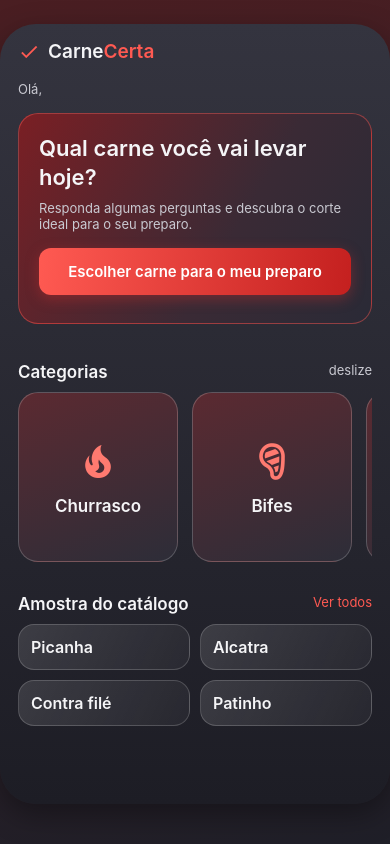
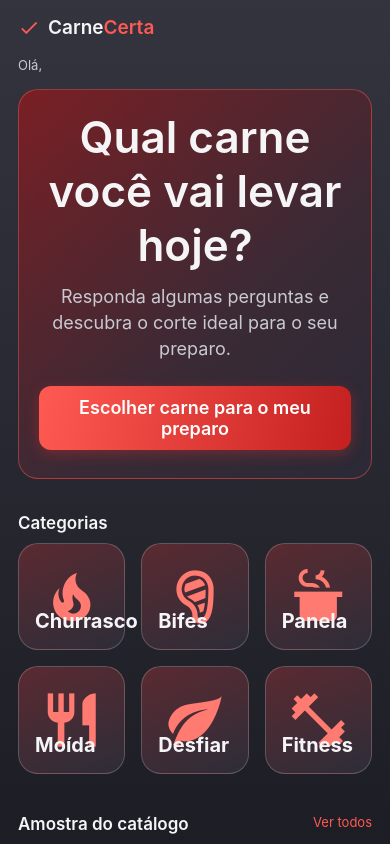
Before and after one commit to Matheus-bot/CarneCerta-ReactNative, a React Native app: screen /Inicio in a window 390 px wide. Built offline with nearby package versions, Linux system fonts and the light colour scheme.

Commit message:
style: hero centralizado e grade de categorias no início web

```diff
--- a/App.tsx
+++ b/App.tsx
@@ -64,7 +64,6 @@ const styles = StyleSheet.create({
     flex: 1,
   },
   fundoWeb: {
-    paddingVertical: 24,
     alignItems: 'center',
   },
   celular: {
@@ -72,13 +71,8 @@ const styles = StyleSheet.create({
     width: '100%',
     overflow: 'hidden',
   },
+
   celularWeb: {
-    // Na web, flex: 0 vira "flex-basis: 0%" e zera a altura; -1 mantém o height de 780
-    flex: -1,
-    maxWidth: 390,
-    height: 780,
-    maxHeight: '100%',
-    borderRadius: 36,
-    boxShadow: '0px 10px 30px rgba(0, 0, 0, 0.35)',
+    maxWidth: 1280,
   },
 });
--- a/components/ui.tsx
+++ b/components/ui.tsx
@@ -68,20 +68,22 @@ export function Secao({ titulo, direita }: { titulo: string; direita?: ReactNode
   );
 }
 
-// .btn
+// .btn (grande: versão maior usada no bloco principal da web)
 export function Botao({
   titulo,
   onPress,
   style,
+  grande,
 }: {
   titulo: string;
   onPress?: () => void;
   style?: StyleProp<ViewStyle>;
+  grande?: boolean;
 }) {
   return (
     <Pressable onPress={onPress} style={[styles.botaoSombra, style]}>
-      <Gradiente tipo="botao" style={styles.botao}>
-        <Texto style={styles.botaoTexto}>{titulo}</Texto>
+      <Gradiente tipo="botao" style={[styles.botao, grande && styles.botaoGrande]}>
+        <Texto style={[styles.botaoTexto, grande && styles.botaoTextoGrande]}>{titulo}</Texto>
       </Gradiente>
     </Pressable>
   );
@@ -192,9 +194,14 @@ export function Opcao({
 
 // .grid2: duas colunas iguais com espaço de 10
 export function Grade2({ children }: Filhos) {
+  return <Grade colunas={2}>{children}</Grade>;
+}
+
+// Colunas iguais com espaço de 10; a última linha é completada com espaços vazios
+export function Grade({ colunas, children }: Filhos & { colunas: number }) {
   const itens = Children.toArray(children);
   const linhas: ReactNode[][] = [];
-  for (let i = 0; i < itens.length; i += 2) linhas.push(itens.slice(i, i + 2));
+  for (let i = 0; i < itens.length; i += colunas) linhas.push(itens.slice(i, i + colunas));
   return (
     <View style={styles.grade}>
       {linhas.map((linha, i) => (
@@ -204,7 +211,9 @@ export function Grade2({ children }: Filhos) {
               {item}
             </View>
           ))}
-          {linha.length === 1 && <View style={styles.gradeItem} />}
+          {Array.from({ length: colunas - linha.length }, (_, j) => (
+            <View key={'vazio' + j} style={styles.gradeItem} />
+          ))}
         </View>
       ))}
     </View>
@@ -256,6 +265,15 @@ const styles = StyleSheet.create({
     fontSize: 15,
     fontWeight: '600',
     textAlign: 'center',
+  },
+  botaoGrande: {
+    height: 64,
+    paddingVertical: 0,
+    paddingHorizontal: 40,
+    justifyContent: 'center',
+  },
+  botaoTextoGrande: {
+    fontSize: 18,
   },
   botao2Margem: {
     marginBottom: 8,
--- a/screens/TelaCatalogo.tsx
+++ b/screens/TelaCatalogo.tsx
@@ -1,16 +1,27 @@
 import { useState } from 'react';
-import { StyleSheet, View } from 'react-native';
+import { Platform, Pressable, StyleSheet, useWindowDimensions, View } from 'react-native';
 import Tela from '../components/Tela';
-import { Cartao, Chip, Entrada, Foto, Grade2, Sub, Texto, Titulo } from '../components/ui';
+import { Cartao, Chip, Entrada, Foto, Grade, Sub, Texto, Titulo } from '../components/ui';
 import { useApp } from '../contexto/AppContexto';
 import { categorias, nomeCategoria } from '../data/categorias';
 import { useNavegacao } from './rotas';
 
 const FILTROS = ['Todas', ...categorias.map((c) => c.nome)];
 
+const web = Platform.OS === 'web';
+
+// Web: 5 colunas em telas grandes, 3 em médias e 2 em pequenas; celular: sempre 2
+function colunasDaGrade(largura: number) {
+  if (!web) return 2;
+  if (largura >= 1024) return 5;
+  if (largura >= 640) return 3;
+  return 2;
+}
+
 export default function TelaCatalogo() {
   const { disponiveis } = useApp();
   const navigation = useNavegacao();
+  const { width } = useWindowDimensions();
   const [filtro, setFiltro] = useState('Todas');
   const [busca, setBusca] = useState('');
 
@@ -28,18 +39,22 @@ export default function TelaCatalogo() {
           <Chip key={f} titulo={f} ativo={filtro === f} onPress={() => setFiltro(f)} />
         ))}
       </View>
-      <Grade2>
+      <Grade colunas={colunasDaGrade(width)}>
         {lista.map((c) => (
-          <Cartao
+          <Pressable
             key={c.id}
+            style={web && styles.cartaoWeb}
             onPress={() => navigation.popTo('Detalhe', { id: c.id, origem: 'catalogo' })}
           >
-            <Foto nome={c.foto} />
-            <Texto style={styles.nome}>{c.nome}</Texto>
-            <Sub vermelho>{nomeCategoria(c.cat)}</Sub>
-          </Cartao>
+            <Cartao style={web && styles.cartaoWeb}>
+              <Foto nome={c.foto} />
+              <Texto style={styles.nome}>{c.nome}</Texto>
+              {web && <Sub>{c.desc}</Sub>}
+              <Sub vermelho>{nomeCategoria(c.cat)}</Sub>
+            </Cartao>
+          </Pressable>
         ))}
-      </Grade2>
+      </Grade>
     </Tela>
   );
 }
@@ -53,4 +68,9 @@ const styles = StyleSheet.create({
   nome: {
     fontWeight: '600',
   },
+  // Na web os cartões da mesma linha ficam com a mesma altura
+  cartaoWeb: {
+    flex: 1,
+    marginBottom: 0,
+  },
 });
--- a/screens/TelaInicial.tsx
+++ b/screens/TelaInicial.tsx
@@ -1,4 +1,11 @@
-import { Pressable, ScrollView, StyleSheet } from 'react-native';
+import {
+  Platform,
+  Pressable,
+  ScrollView,
+  StyleSheet,
+  useWindowDimensions,
+  View,
+} from 'react-native';
 import Tela from '../components/Tela';
 import { cores } from '../components/tema';
 import {
@@ -20,9 +27,12 @@ import { useNavegacao } from './rotas';
 // Carnes da "Amostra do catálogo" no protótipo
 const AMOSTRA = [1, 2, 4, 10];
 
+const web = Platform.OS === 'web';
+
 export default function TelaInicial() {
   const { usuario, carneById } = useApp();
   const navigation = useNavegacao();
+  const { height } = useWindowDimensions();
   const amostra = AMOSTRA.map(carneById).filter((c): c is Carne => !!c?.ativo);
 
   return (
@@ -30,17 +40,48 @@ export default function TelaInicial() {
       <Sub>Olá,</Sub>
       <Titulo style={styles.semMargemTopo}>{usuario?.nome}</Titulo>
 
-      <Gradiente tipo="destaque" style={styles.destaque}>
-        <Texto style={styles.destaqueTitulo}>Qual carne você vai levar hoje?</Texto>
-        <Sub style={styles.destaqueSub}>
+      <Gradiente
+        tipo="destaque"
+        style={[styles.destaque, web && [styles.destaqueWeb, { minHeight: height * 0.4 }]]}
+      >
+        <Texto style={[styles.destaqueTitulo, web && styles.destaqueTituloWeb]}>
+          Qual carne você vai levar hoje?
+        </Texto>
+        <Sub style={[styles.destaqueSub, web && styles.destaqueSubWeb]}>
           Responda algumas perguntas e descubra o corte ideal para o seu preparo.
         </Sub>
         <Botao
           titulo="Escolher carne para o meu preparo"
+          grande={web}
           onPress={() => navigation.popTo('Categorias')}
         />
       </Gradiente>
 
+      {web ? (
+        <>
+          {/* Web: grade de 3 colunas por 2 linhas no lugar do carrossel */}
+          <Secao titulo="Categorias" />
+          <View style={styles.gradeWeb}>
+            {[categorias.slice(0, 3), categorias.slice(3, 6)].map((linha, i) => (
+              <View key={i} style={styles.gradeWebLinha}>
+                {linha.map((c) => (
+                  <Pressable
+                    key={c.id}
+                    style={styles.categoriaWeb}
+                    onPress={() => navigation.popTo('Escolhas', { cat: c.id })}
+                  >
+                    <Gradiente tipo="categoria" style={styles.categoriaWebCartao}>
+                      <Icone nome={c.icone} tamanho={64} cor={cores.vermelhoIcone} />
+                      <Texto style={styles.categoriaWebNome}>{c.nome}</Texto>
+                    </Gradiente>
+                  </Pressable>
+                ))}
+              </View>
+            ))}
+          </View>
+        </>
+      ) : (
+        <>
           <Secao titulo="Categorias" direita={<Sub>deslize</Sub>} />
           <ScrollView
             horizontal
@@ -58,6 +99,8 @@ export default function TelaInicial() {
               </Pressable>
             ))}
           </ScrollView>
+        </>
+      )}
 
       <Secao
         titulo="Amostra do catálogo"
@@ -102,6 +145,23 @@ const styles = StyleSheet.create({
     marginTop: 8,
     marginBottom: 16,
   },
+  // Web: conteúdo centralizado; título e subtítulo maiores que no celular (22 → 44 e 13 → 18)
+  destaqueWeb: {
+    justifyContent: 'center',
+    alignItems: 'center',
+  },
+  destaqueTituloWeb: {
+    fontSize: 44,
+    lineHeight: 54,
+    textAlign: 'center',
+  },
+  destaqueSubWeb: {
+    fontSize: 18,
+    lineHeight: 26,
+    marginTop: 12,
+    marginBottom: 24,
+    textAlign: 'center',
+  },
   carrossel: {
     gap: 14,
     paddingBottom: 8,
@@ -120,6 +180,33 @@ const styles = StyleSheet.create({
     fontSize: 17,
     fontWeight: '600',
   },
+  // Web: grade de categorias com cartões quadrados e espaço de 16
+  gradeWeb: {
+    gap: 16,
+    marginBottom: 16,
+  },
+  gradeWebLinha: {
+    flexDirection: 'row',
+    gap: 16,
+  },
+  categoriaWeb: {
+    flex: 1,
+  },
+  categoriaWebCartao: {
+    aspectRatio: 1,
+    borderRadius: 20,
+    borderWidth: 0.5,
+    borderColor: 'rgba(255,255,255,0.2)',
+    alignItems: 'center',
+    justifyContent: 'center',
+  },
+  categoriaWebNome: {
+    position: 'absolute',
+    left: 16,
+    bottom: 16,
+    fontSize: 20,
+    fontWeight: '700',
+  },
   semMargem: {
     margin: 0,
     marginBottom: 0,
```
Lines whose indentation alone changed are shown as unchanged.
